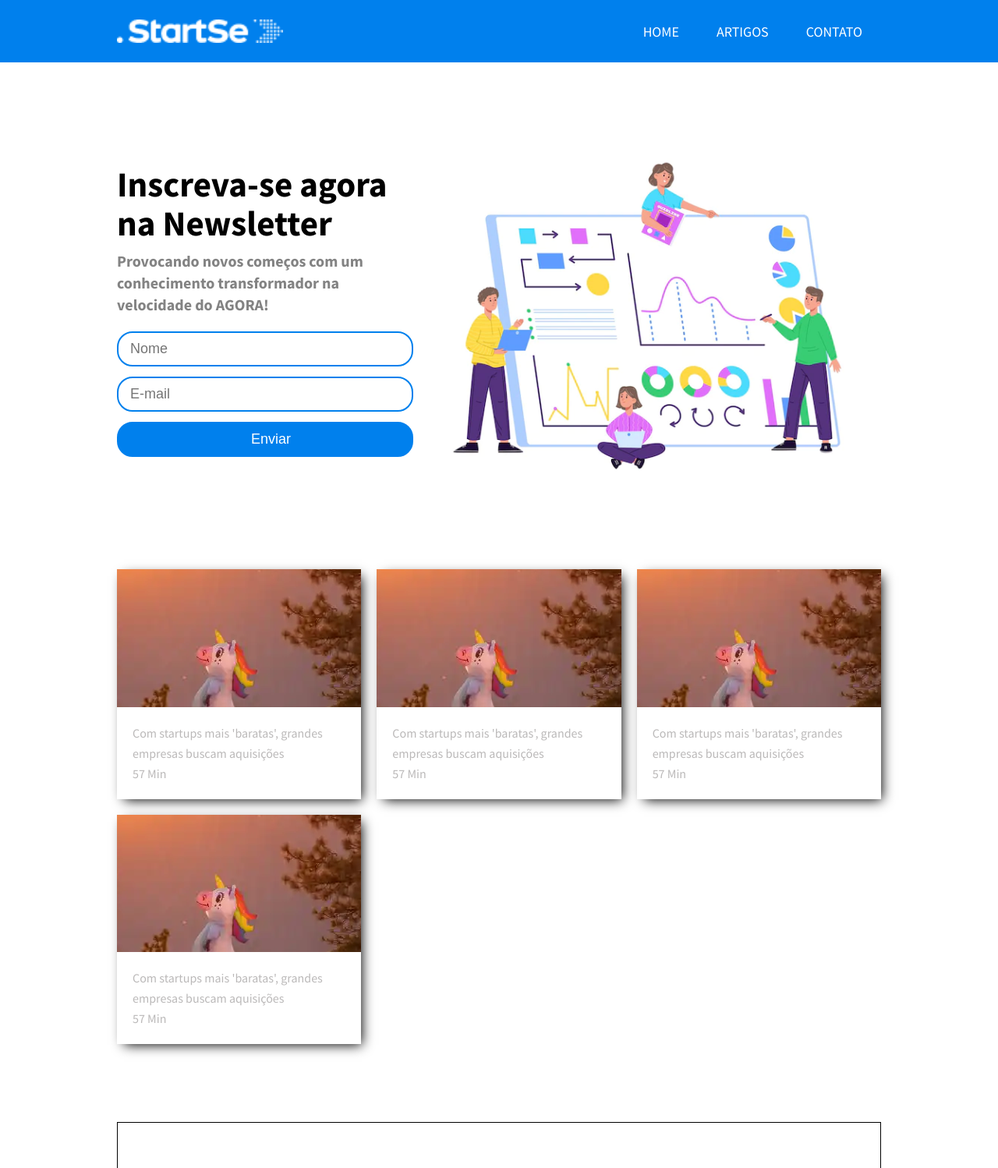
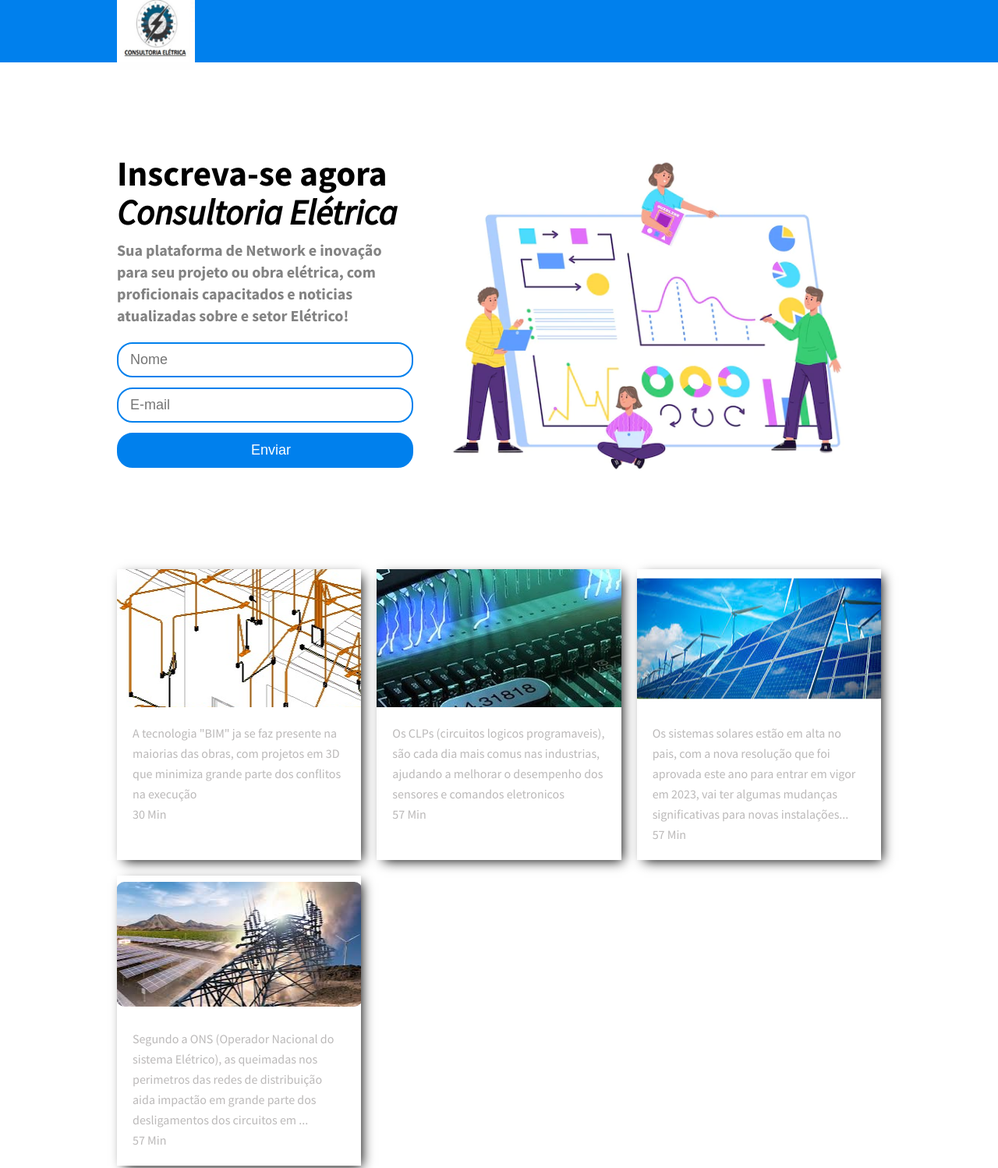
Before and after one commit to Alex-dv2022/Pagina-de-loguin-consultoria-el-trica, a plain HTML site: page index.html in a window 1280 px wide. Shown: the top 1498 px of the page at 78% size. Drawn offline with Linux system fonts and the light colour scheme.

Commit message:
atualizado pagina loguim consultoria elétrica

```diff
--- a/css/style.css
+++ b/css/style.css
@@ -51,7 +51,7 @@ header nav ul li a:hover {
 }
 
 header .container img{
-    height: 30px;
+    height: 100px;
 }
 
 /* MAIN */
--- a/index.html
+++ b/index.html
@@ -5,8 +5,8 @@
         <meta charset="UTF-8">
         <meta http-equiv="X-UA-Compatible" content="IE=edge" />
         <meta name="viewport" content="width=device-width, initial-scale=1.0" />
-        <title>StartSe</title>
-        <link rel="icon" type="image/x-icon" href="images/favicon.ico" />
+        <title>Consultoria Elétrica</title>
+        <link rel="icon" type="image/x-icon" href="./images/favicon-cons-elet.ico" />
         <link rel="stylesheet" href="./css/style.css" />
         <link rel="stylesheet" href="./css/responsive.css" />
     </head>
@@ -14,16 +14,16 @@
     <body>
         <header>
             <div class="container">
-                <img src="./images/image.png" alt="logo" />
+                <img src="./images/android-chrome-512x512.png" alt="logo" />
                 <div class="menu-section">
                     <div class="container-menu">
                         <input type="checkbox" id="checkbox-menu" />
-                        <label for="checkbox-menu">
+                        <label class= "menu-button-conteiner"for="checkbox-menu">
                             <span></span>
                             <span></span>
                             <span></span>
                         </label>
-                    </div>
+
                     <nav>
                         <ul>
                             <li>
@@ -37,6 +37,7 @@
                             </li>
                         </ul>
                     </nav>
+                    </div>
                 </div>
             </div>
         </header>
@@ -44,10 +45,9 @@
             <div class="container-main">
                 <div>
                     <h2><span>Inscreva-se agora</span></h2>
-                    <h2>na Newsletter</h2>
+                    <h2><i>Consultoria Elétrica</i></h2>
                     <h3>
-                        Provocando novos começos com um conhecimento transformador na
-                        velocidade do AGORA!
+                        Sua plataforma de Network e inovação para seu projeto ou obra elétrica, com proficionais capacitados e noticias atualizadas sobre e setor Elétrico!
                     </h3>
                     <form>
                         <input type="text" placeholder="Nome" />
@@ -55,18 +55,32 @@
                         <input type="submit" value="Enviar" />
                     </form>
                 </div>
-                <img src="./images/register.webp" alt="">
+                <img src="./images/register.webp" alt="imagem ilustrativa sobre planejamento de um projeto">
             </div>
         </main>
         <section class="cards">
             <div class="card">
                 <div class="image">
-                    <img src="./images/unicornio.webp" />
+                    <img src="./images/3D REVIT.jpeg" />
                 </div>
 
                 <div class="content">
                     <p class="title text--medium">
-                        Com startups mais 'baratas', grandes empresas buscam aquisições
+                        A tecnologia "BIM" ja se faz presente na maiorias das obras, com projetos em 3D que minimiza grande parte dos conflitos na execução
+                    </p>
+                    <div class="info">
+                        <p class="text--medium">30 Min</p>
+                    </div>
+                </div>
+            </div>
+            <div class="card">
+                <div class="image">
+                    <img src="./images/Circuito eletricos.jpg" />
+                </div>
+
+                <div class="content">
+                    <p class="title text--medium">
+                        Os CLPs (circuitos logicos programaveis), são cada dia mais comus nas industrias, ajudando a melhorar o desempenho dos sensores e comandos eletronicos
                     </p>
                     <div class="info">
                         <p class="text--medium">57 Min</p>
@@ -75,12 +89,12 @@
             </div>
             <div class="card">
                 <div class="image">
-                    <img src="./images/unicornio.webp" />
+                    <img src="./images/Paineis solares.jpg" />
                 </div>
 
                 <div class="content">
                     <p class="title text--medium">
-                        Com startups mais 'baratas', grandes empresas buscam aquisições
+                        Os sistemas solares estão em alta no pais, com a nova resolução que foi aprovada este ano para entrar em vigor em 2023, vai ter algumas mudanças significativas para novas instalações...
                     </p>
                     <div class="info">
                         <p class="text--medium">57 Min</p>
@@ -89,26 +103,12 @@
             </div>
             <div class="card">
                 <div class="image">
-                    <img src="./images/unicornio.webp" />
+                    <img src="./images/Rede de transmisão.jpg" />
                 </div>
 
                 <div class="content">
                     <p class="title text--medium">
-                        Com startups mais 'baratas', grandes empresas buscam aquisições
-                    </p>
-                    <div class="info">
-                        <p class="text--medium">57 Min</p>
-                    </div>
-                </div>
-            </div>
-            <div class="card">
-                <div class="image">
-                    <img src="./images/unicornio.webp" />
-                </div>
-
-                <div class="content">
-                    <p class="title text--medium">
-                        Com startups mais 'baratas', grandes empresas buscam aquisições
+                        Segundo a ONS (Operador Nacional do sistema Elétrico), as queimadas nos perimetros das redes de distribuição aida impactão em grande parte dos desligamentos dos circuitos em ...
                     </p>
                     <div class="info">
                         <p class="text--medium">57 Min</p>
```
Also changed, not shown: images/3D REVIT.jpeg (added), images/Circuito eletricos.jpg (added), images/Consultoria elétrica..jpeg (added), images/Paineis solares.jpg (added), images/Painel de fundo.jpg (added), images/Prancha REVIT.jpeg (added), images/Rede de transmisão.jpg (added), images/android-chrome-512x512.png (added), images/apple-touch-icon.png (added), images/consultoria elétrica.jpg (added), images/favicon-cons-elet.ico (added), images/favicon.ico, images/prancha Autocad.jpeg (added), images/red-electrica-2.jpg (added), 1 more files, 1 other file.
